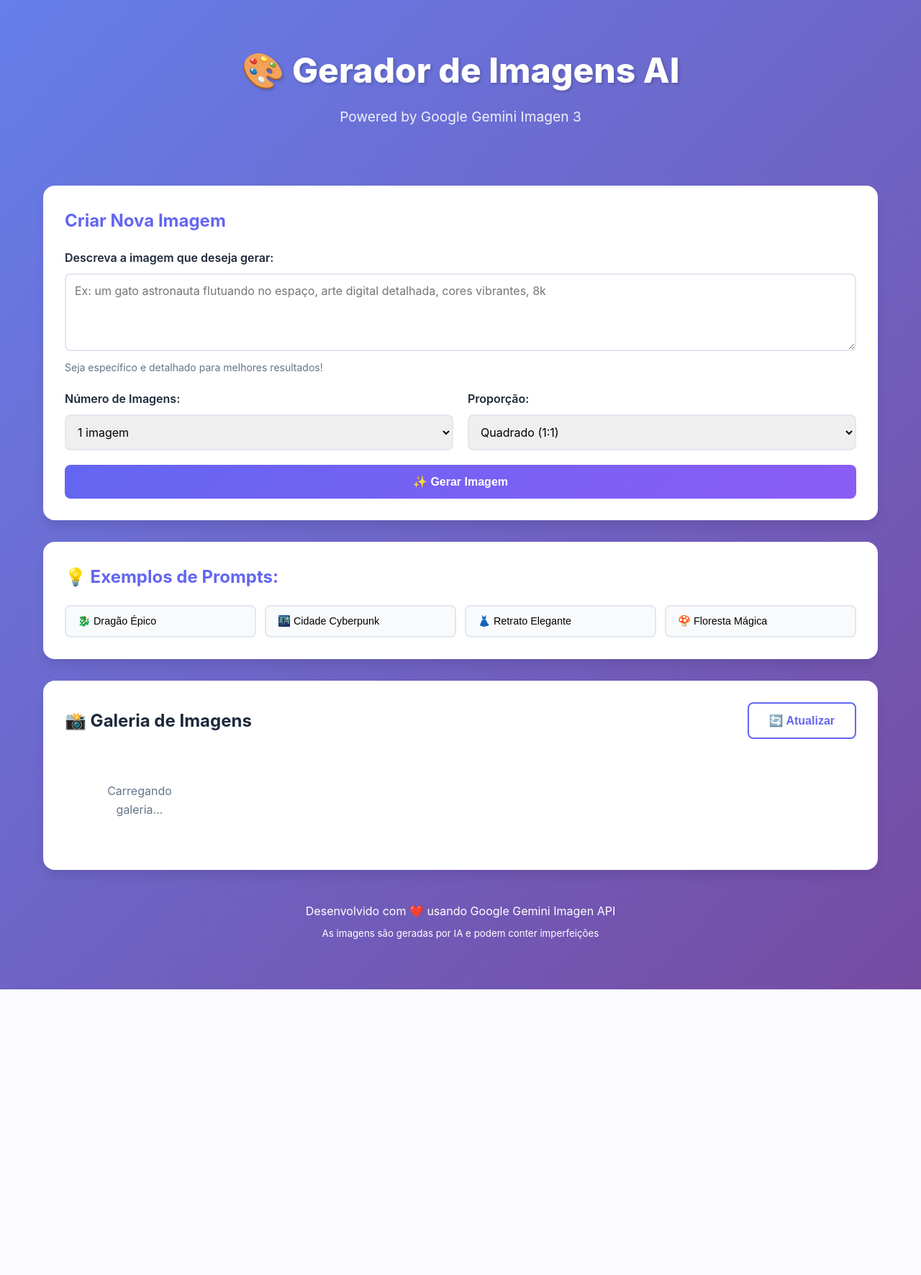
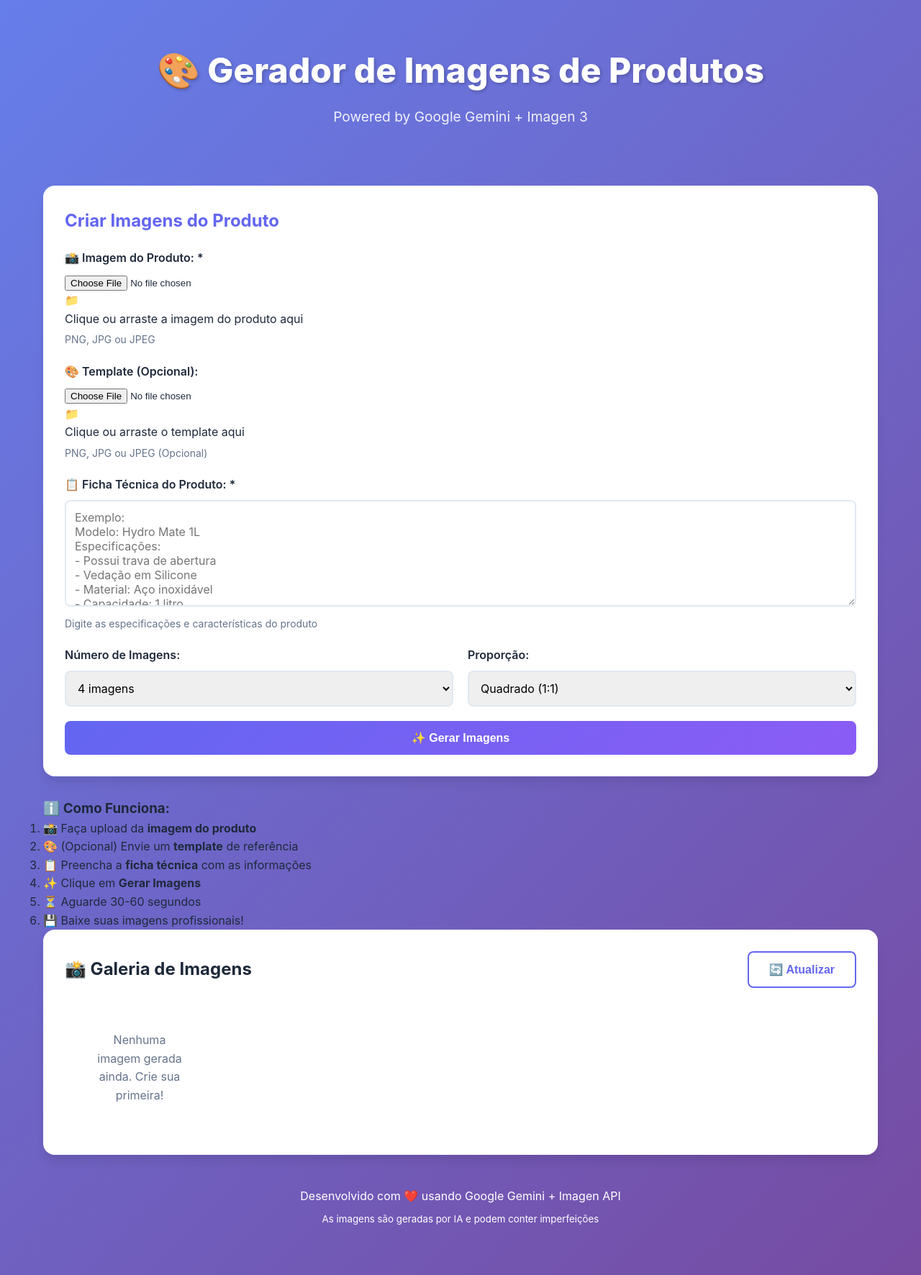
Before and after one commit to BHENZZ/geradorimagens, a Flask app: page / in a window 1280 px wide. Shown: the whole page at 72% size. Before the commit the page ends 1375 px from the top, so only its background shows below. Run offline with Flask 3, Linux system fonts and the light colour scheme; data that the repository does not hold is empty.

Commit message:
Update index.html

```diff
--- a/templates/index.html
+++ b/templates/index.html
@@ -3,46 +3,85 @@
 <head>
     <meta charset="UTF-8">
     <meta name="viewport" content="width=device-width, initial-scale=1.0">
-    <title>🎨 Gerador de Imagens AI - Google Gemini</title>
+    <title>🎨 Gerador de Imagens de Produtos - AI</title>
     <link rel="stylesheet" href="/static/css/style.css">
 </head>
 <body>
     <div class="container">
         <header>
-            <h1>🎨 Gerador de Imagens AI</h1>
-            <p class="subtitle">Powered by Google Gemini Imagen 3</p>
+            <h1>🎨 Gerador de Imagens de Produtos</h1>
+            <p class="subtitle">Powered by Google Gemini + Imagen 3</p>
         </header>
 
         <main>
             <!-- Formulário de Geração -->
             <section class="generator-section">
                 <div class="form-card">
-                    <h2>Criar Nova Imagem</h2>
+                    <h2>Criar Imagens do Produto</h2>
 
+                    <form id="formGerar" enctype="multipart/form-data">
+                        <!-- Upload Imagem do Produto -->
                         <div class="form-group">
-                        <label for="prompt">Descreva a imagem que deseja gerar:</label>
+                            <label for="imagem_produto">📸 Imagem do Produto: *</label>
+                            <div class="upload-area" id="uploadAreaProduto">
+                                <input type="file" id="imagem_produto" name="imagem_produto" accept="image/*" required>
+                                <div class="upload-placeholder">
+                                    <span class="upload-icon">📁</span>
+                                    <p>Clique ou arraste a imagem do produto aqui</p>
+                                    <small>PNG, JPG ou JPEG</small>
+                                </div>
+                                <img id="previewProduto" class="image-preview" style="display: none;">
+                            </div>
+                        </div>
+
+                        <!-- Upload Template (Opcional) -->
+                        <div class="form-group">
+                            <label for="template">🎨 Template (Opcional):</label>
+                            <div class="upload-area" id="uploadAreaTemplate">
+                                <input type="file" id="template" name="template" accept="image/*">
+                                <div class="upload-placeholder">
+                                    <span class="upload-icon">📁</span>
+                                    <p>Clique ou arraste o template aqui</p>
+                                    <small>PNG, JPG ou JPEG (Opcional)</small>
+                                </div>
+                                <img id="previewTemplate" class="image-preview" style="display: none;">
+                            </div>
+                        </div>
+
+                        <!-- Ficha Técnica -->
+                        <div class="form-group">
+                            <label for="ficha_tecnica">📋 Ficha Técnica do Produto: *</label>
                             <textarea
-                            id="prompt"
-                            rows="4"
-                            placeholder="Ex: um gato astronauta flutuando no espaço, arte digital detalhada, cores vibrantes, 8k"
+                                id="ficha_tecnica"
+                                name="ficha_tecnica"
+                                rows="6"
+                                placeholder="Exemplo:
+Modelo: Hydro Mate 1L
+Especificações:
+- Possui trava de abertura
+- Vedação em Silicone
+- Material: Aço inoxidável
+- Capacidade: 1 litro
+- Mantém bebidas quentes por 12h e frias por 24h"
+                                required
                             ></textarea>
-                        <small>Seja específico e detalhado para melhores resultados!</small>
+                            <small>Digite as especificações e características do produto</small>
                         </div>
 
                         <div class="form-row">
                             <div class="form-group">
                                 <label for="num_imagens">Número de Imagens:</label>
-                            <select id="num_imagens">
-                                <option value="1" selected>1 imagem</option>
+                                <select id="num_imagens" name="num_imagens">
+                                    <option value="1">1 imagem</option>
                                     <option value="2">2 imagens</option>
                                     <option value="3">3 imagens</option>
-                                <option value="4">4 imagens</option>
+                                    <option value="4" selected>4 imagens</option>
                                 </select>
                             </div>
 
                             <div class="form-group">
                                 <label for="aspect_ratio">Proporção:</label>
-                            <select id="aspect_ratio">
+                                <select id="aspect_ratio" name="aspect_ratio">
                                     <option value="1:1" selected>Quadrado (1:1)</option>
                                     <option value="16:9">Paisagem (16:9)</option>
                                     <option value="9:16">Retrato (9:16)</option>
@@ -52,29 +91,24 @@
                             </div>
                         </div>
 
-                    <button id="btnGerar" class="btn-primary">
-                        <span class="btn-text">✨ Gerar Imagem</span>
+                        <button type="submit" id="btnGerar" class="btn-primary">
+                            <span class="btn-text">✨ Gerar Imagens</span>
                             <span class="btn-loading" style="display: none;">⏳ Gerando...</span>
                         </button>
+                    </form>
                 </div>
 
-                <!-- Exemplos de Prompts -->
-                <div class="examples-card">
-                    <h3>💡 Exemplos de Prompts:</h3>
-                    <div class="examples-grid">
-                        <button class="example-btn" data-prompt="um dragão majestoso voando sobre montanhas nevadas ao amanhecer, raios de sol, arte digital épica, 8k">
-                            🐉 Dragão Épico
-                        </button>
-                        <button class="example-btn" data-prompt="paisagem cyberpunk futurista, neon roxo e azul, chuva, reflexos, estilo blade runner">
-                            🌃 Cidade Cyberpunk
-                        </button>
-                        <button class="example-btn" data-prompt="retrato de mulher elegante com vestido vermelho, iluminação cinematográfica, fotografia profissional">
-                            👗 Retrato Elegante
-                        </button>
-                        <button class="example-btn" data-prompt="floresta encantada com cogumelos bioluminescentes, fadas, névoa mágica, noite estrelada">
-                            🍄 Floresta Mágica
-                        </button>
-                    </div>
+                <!-- Informações -->
+                <div class="info-card">
+                    <h3>ℹ️ Como Funciona:</h3>
+                    <ol>
+                        <li>📸 Faça upload da <strong>imagem do produto</strong></li>
+                        <li>🎨 (Opcional) Envie um <strong>template</strong> de referência</li>
+                        <li>📋 Preencha a <strong>ficha técnica</strong> com as informações</li>
+                        <li>✨ Clique em <strong>Gerar Imagens</strong></li>
+                        <li>⏳ Aguarde 30-60 segundos</li>
+                        <li>💾 Baixe suas imagens profissionais!</li>
+                    </ol>
                 </div>
             </section>
 
@@ -97,12 +131,12 @@
         </main>
 
         <footer>
-            <p>Desenvolvido com ❤️ usando Google Gemini Imagen API</p>
+            <p>Desenvolvido com ❤️ usando Google Gemini + Imagen API</p>
             <p><small>As imagens são geradas por IA e podem conter imperfeições</small></p>
         </footer>
     </div>
 
-    <!-- Modal para visualização ampliada -->
+    <!-- Modal -->
     <div id="imageModal" class="modal">
         <span class="modal-close">&times;</span>
         <img class="modal-content" id="modalImage">
```
Lines whose indentation alone changed are shown as unchanged.
